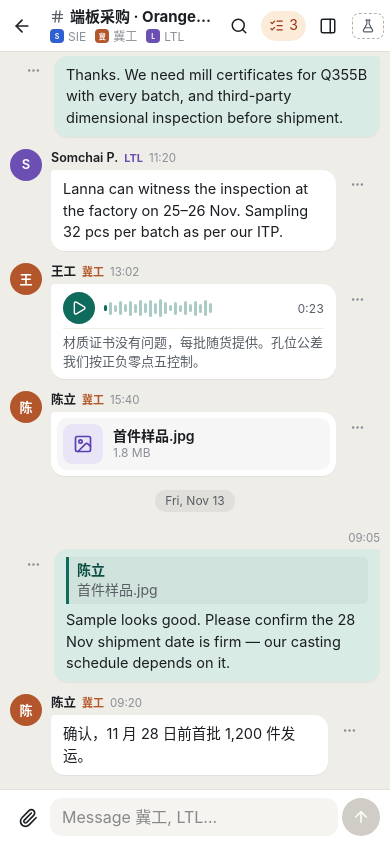
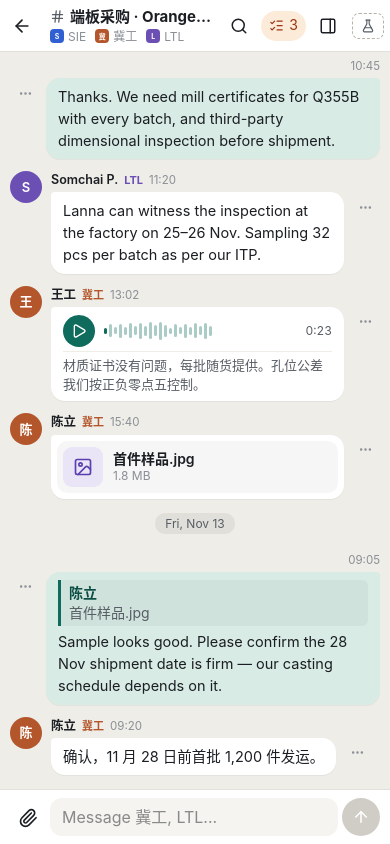
Before and after one commit to Jamescheng2022/sourcerating, a Next.js app in the folder apps/web/: page /project-room-lab in a window 390 px wide. Both pictures are taken after a click on the button 195 px from the left and 218 px from the top of the page. Built offline with nearby package versions, Linux system fonts and the light colour scheme.

Commit message:
fix(mobile): resolve iOS virtual keyboard black screen and CJK bubble wrapping

```diff
--- a/apps/web/src/app/globals.css
+++ b/apps/web/src/app/globals.css
@@ -1,8 +1,9 @@
 @import "tailwindcss";
 
 :root {
-  --background: #ffffff;
-  --foreground: #171717;
+  --background: #f5f4f0;
+  --foreground: #1b1e22;
+  color-scheme: light;
 }
 
 @theme inline {
@@ -12,15 +13,15 @@
   --font-mono: ui-monospace, SFMono-Regular, Consolas, monospace;
 }
 
-@media (prefers-color-scheme: dark) {
-  :root {
-    --background: #0a0a0a;
-    --foreground: #ededed;
-  }
-}
-
-body {
+html, body {
+  height: 100%;
+  width: 100%;
+  margin: 0;
+  padding: 0;
   background: var(--background);
   color: var(--foreground);
   font-family: Arial, Helvetica, sans-serif;
+  overflow: hidden;
+  overscroll-behavior: none;
+  -webkit-overflow-scrolling: touch;
 }
--- a/apps/web/src/app/layout.tsx
+++ b/apps/web/src/app/layout.tsx
@@ -9,6 +9,7 @@ export const viewport: Viewport = {
   maximumScale: 1,
   userScalable: false,
   viewportFit: "cover",
+  interactiveWidget: "resizes-content",
 };
 
 export const metadata: Metadata = {
--- a/apps/web/src/app/project-room-b/page.tsx
+++ b/apps/web/src/app/project-room-b/page.tsx
@@ -18,6 +18,7 @@ export default function ProjectRoomB() {
   const { s, actions, room } = real;
   const [mode, setMode] = useState<Mode>("wide");
   const [vvh, setVvh] = useState("100dvh");
+  const [vvTop, setVvTop] = useState("0px");
   const [invite, setInvite] = useState<string | null>(null);
   const [toastText, setToastText] = useState<string | null>(null);
   const timer = useRef<ReturnType<typeof setTimeout> | null>(null);
@@ -31,13 +32,34 @@ export default function ProjectRoomB() {
     if (token) localStorage.setItem("sr_b_invite", token);
     setInvite(token);
     deep.current = { room: p.get("room"), msg: p.get("msg") };
-    const sync = () => { setMode(modeOf(window.innerWidth)); if (window.visualViewport) setVvh(`${Math.round(window.visualViewport.height)}px`); };
+    const sync = () => {
+      setMode(modeOf(window.innerWidth));
+      if (window.visualViewport) {
+        const vv = window.visualViewport;
+        if (window.scrollY !== 0 || window.scrollX !== 0) {
+          window.scrollTo(0, 0);
+        }
+        setVvh(`${Math.round(vv.height)}px`);
+        setVvTop(`${Math.max(0, Math.round(vv.offsetTop))}px`);
+      } else {
+        setVvh(`${window.innerHeight}px`);
+        setVvTop("0px");
+      }
+    };
     sync();
     window.addEventListener("resize", sync);
+    window.addEventListener("scroll", sync);
     window.visualViewport?.addEventListener("resize", sync);
+    window.visualViewport?.addEventListener("scroll", sync);
     const onPop = () => { if (history.state?.lab !== "chat") actions.backToList(); };
     window.addEventListener("popstate", onPop);
-    return () => { window.removeEventListener("resize", sync); window.visualViewport?.removeEventListener("resize", sync); window.removeEventListener("popstate", onPop); };
+    return () => {
+      window.removeEventListener("resize", sync);
+      window.removeEventListener("scroll", sync);
+      window.visualViewport?.removeEventListener("resize", sync);
+      window.visualViewport?.removeEventListener("scroll", sync);
+      window.removeEventListener("popstate", onPop);
+    };
     // eslint-disable-next-line react-hooks/exhaustive-deps
   }, []);
 
@@ -62,7 +84,7 @@ export default function ProjectRoomB() {
   if (invite || s.memberships.length === 0) return <Onboard real={real} inviteToken={invite} onDone={done} />;
 
   return (
-    <div className={css.app} data-view={room ? s.view : "list"} data-panel={!!room && s.panel.open && mode === "wide"} style={{ height: vvh }}>
+    <div className={css.app} data-view={room ? s.view : "list"} data-panel={!!room && s.panel.open && mode === "wide"} style={{ height: vvh, top: vvTop }}>
       <RealSidebar real={real} onOpen={openRoom} />
       {room ? <ChatPane lab={real as unknown as Lab} toast={toast} onBack={back} /> : <section className={rc.empty}><b>Create a new project to start</b></section>}
       {room && mode === "wide" && s.panel.open && <aside className={css.aside} aria-label="Project Panel"><RealPanel real={real} /></aside>}
--- a/apps/web/src/app/project-room-lab/chat.tsx
+++ b/apps/web/src/app/project-room-lab/chat.tsx
@@ -244,6 +244,12 @@ function Composer({ lab, initial, saveDraft }: { lab: Lab; initial: string; save
           ref={ta} rows={1} value={text} aria-label="Type a message"
           placeholder={room.kind === "internal" ? "Message internal team..." : others.length ? `Message ${others.join(", ")}...` : "Type a message..."}
           onChange={(e) => setText(e.target.value)}
+          onFocus={() => {
+            if (typeof window !== "undefined") {
+              if (window.scrollY !== 0 || window.scrollX !== 0) window.scrollTo(0, 0);
+              setTimeout(() => { if (window.scrollY !== 0) window.scrollTo(0, 0); }, 50);
+            }
+          }}
           onCompositionStart={() => setComposing(true)} onCompositionEnd={() => setComposing(false)}
           onKeyDown={(e) => { if (e.key === "Enter" && !e.shiftKey && !composing && !e.nativeEvent.isComposing) { e.preventDefault(); submit(); } }}
         />
--- a/apps/web/src/app/project-room-lab/lab.module.css
+++ b/apps/web/src/app/project-room-lab/lab.module.css
@@ -122,14 +122,14 @@
 .meta b { font-weight: 600; }
 .meta time { color: var(--ink3); font-size: 11.5px; }
 .orgTag { font-size: 11px; font-weight: 700; }
-.bubbleWrap { display: flex; align-items: flex-start; gap: 6px; max-width: 100%; min-width: 0; }
+.bubbleWrap { display: flex; align-items: flex-start; gap: 6px; width: 100%; max-width: 100%; min-width: 0; }
 .row[data-mine="true"] .bubbleWrap { flex-direction: row-reverse; }
-.bubble { min-width: 0; max-width: min(34rem, calc(100% - 130px)); padding: 8px 12px; border-radius: 4px 14px 14px 14px; background: var(--surface); box-shadow: 0 1px 1px rgba(0,0,0,.05); overflow-wrap: anywhere; -webkit-touch-callout: none; }
+.bubble { min-width: 0; width: fit-content; max-width: min(34rem, calc(100% - 130px)); padding: 8px 12px; border-radius: 4px 14px 14px 14px; background: var(--surface); box-shadow: 0 1px 1px rgba(0,0,0,.05); word-break: break-word; overflow-wrap: break-word; -webkit-touch-callout: none; }
 .bubble[data-mine="true"] { background: var(--accent-soft); border-radius: 14px 4px 14px 14px; }
 .bubble[data-failed="true"] { opacity: .7; box-shadow: inset 0 0 0 1px var(--danger); }
 .bubble[data-file="true"] { padding: 6px; }
 .bubble[data-file="true"] .text { padding: 4px 6px 2px; }
-.text { white-space: pre-wrap; font-size: 14.5px; line-height: 1.5; }
+.text { white-space: pre-wrap; word-break: break-word; overflow-wrap: break-word; font-size: 14.5px; line-height: 1.5; }
 .text mark, .fileMeta mark { background: #fbd34d; border-radius: 3px; color: inherit; }
 .quote { display: grid; width: 100%; text-align: left; padding: 3px 8px; margin-bottom: 5px; border-left: 3px solid var(--accent); background: rgba(0,0,0,.04); border-radius: 0 6px 6px 0; font-size: 12.5px; }
 .quote b { font-weight: 600; color: var(--accent-ink); }
@@ -353,6 +353,7 @@
 /* ── phone: one pane at a time, like any messenger ── */
 @media (max-width: 699px) {
   .app, .app[data-panel="true"] { grid-template-columns: minmax(0, 1fr); }
+  .bubble { max-width: min(34rem, calc(100% - 36px)); }
   .app[data-view="list"] .chat, .app[data-view="chat"] .side { display: none; }
   .side { border-right: 0; }
   .onlyNarrow { display: inline-flex; }
--- a/apps/web/src/app/project-room-lab/page.tsx
+++ b/apps/web/src/app/project-room-lab/page.tsx
@@ -21,6 +21,7 @@ export default function ProjectRoomLab() {
   const { s, actions } = lab;
   const [mode, setMode] = useState<Mode>("wide");
   const [vvh, setVvh] = useState<string>("100dvh");
+  const [vvTop, setVvTop] = useState<string>("0px");
   const [toastText, setToastText] = useState<string | null>(null);
   const timer = useRef<ReturnType<typeof setTimeout> | null>(null);
 
@@ -33,13 +34,29 @@ export default function ProjectRoomLab() {
   useEffect(() => {
     const sync = () => {
       setMode(modeOf(window.innerWidth));
-      // Track the visual viewport so the composer stays above the soft keyboard.
-      if (window.visualViewport) setVvh(`${Math.round(window.visualViewport.height)}px`);
+      if (window.visualViewport) {
+        const vv = window.visualViewport;
+        if (window.scrollY !== 0 || window.scrollX !== 0) {
+          window.scrollTo(0, 0);
+        }
+        setVvh(`${Math.round(vv.height)}px`);
+        setVvTop(`${Math.max(0, Math.round(vv.offsetTop))}px`);
+      } else {
+        setVvh(`${window.innerHeight}px`);
+        setVvTop("0px");
+      }
     };
     sync();
     window.addEventListener("resize", sync);
+    window.addEventListener("scroll", sync);
     window.visualViewport?.addEventListener("resize", sync);
-    return () => { window.removeEventListener("resize", sync); window.visualViewport?.removeEventListener("resize", sync); };
+    window.visualViewport?.addEventListener("scroll", sync);
+    return () => {
+      window.removeEventListener("resize", sync);
+      window.removeEventListener("scroll", sync);
+      window.visualViewport?.removeEventListener("resize", sync);
+      window.visualViewport?.removeEventListener("scroll", sync);
+    };
   }, []);
 
   // Deep links: ?room=r1&msg=m4 opens the room and scrolls to the message.
@@ -71,7 +88,7 @@ export default function ProjectRoomLab() {
   const back = () => (history.state?.lab === "chat" ? history.back() : actions.backToList());
 
   return (
-    <div className={css.app} data-view={s.view} data-panel={s.panel.open && mode === "wide"} style={{ height: vvh }}>
+    <div className={css.app} data-view={s.view} data-panel={s.panel.open && mode === "wide"} style={{ height: vvh, top: vvTop }}>
       <Sidebar lab={lab} onOpen={openRoom} />
       <ChatPane lab={lab} toast={toast} onBack={back} />
       {mode === "wide" && s.panel.open && <aside className={css.aside} aria-label="项目面板"><ContextPanel lab={lab} /></aside>}
```
